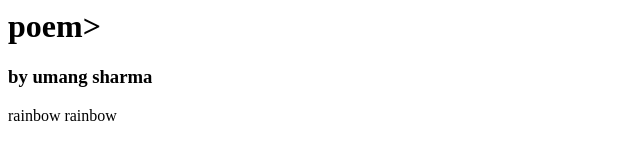
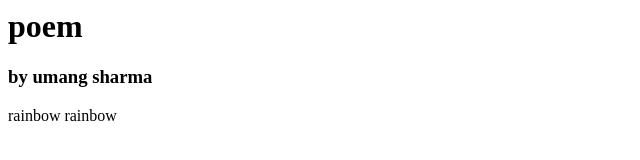
Before and after one commit to umangsv/PoemWebsite, a plain HTML site: page index.html in a window 1280 px wide. Shown: the full height of the page, 0-640 px from the left. Drawn offline with Linux system fonts and the light colour scheme.

Commit message:
Update index.html

```diff
--- a/index.html
+++ b/index.html
@@ -1,7 +1,7 @@
 <html>
 <body>
 
-<h1> poem> </h1>
+<h1> poem </h1>
 <h3> by umang sharma </h3>
 <p> rainbow rainbow</p>
 
```
